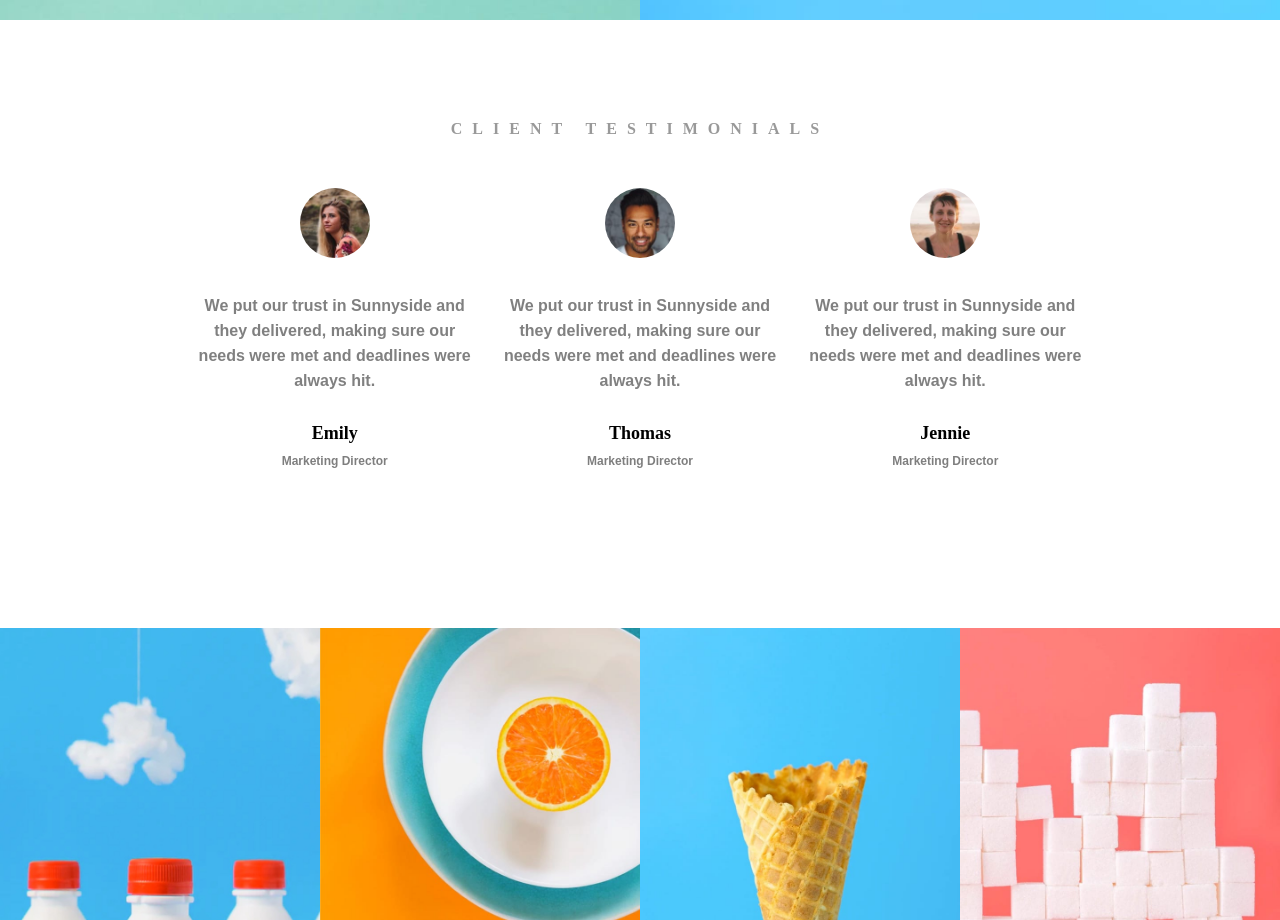
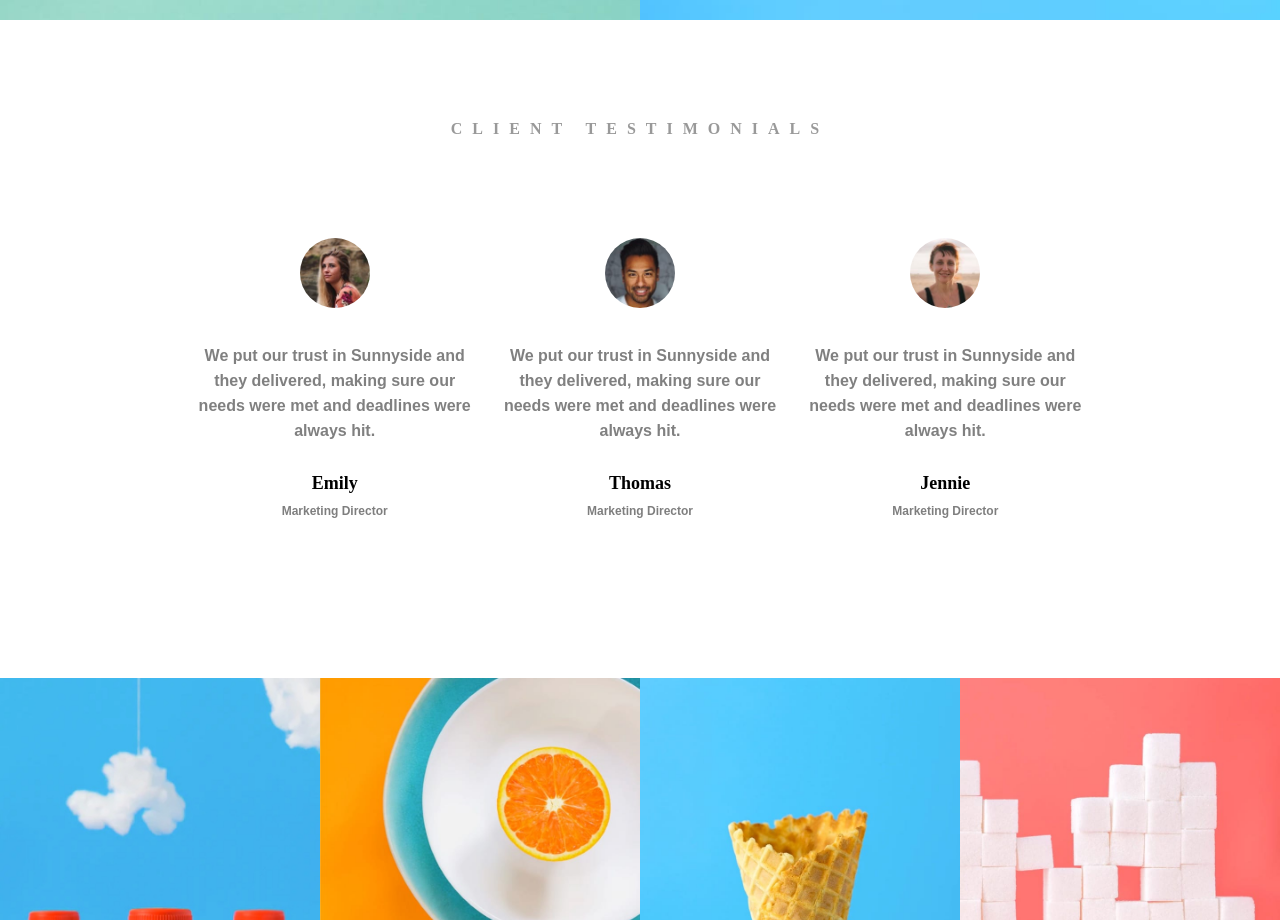
Before and after one commit to TatianaKeen/Hometask10, a website built with Parcel: page index.html in a window 1280 px wide. Shown: the part 2380-3300 px from the top of the page. Built offline with nearby package versions, Linux system fonts and the light colour scheme; a web font is replaced by a local one.

Commit message:
fix styles

```diff
--- a/src/style.css
+++ b/src/style.css
@@ -457,16 +457,12 @@ main .imageText img {
 /* Testimonials section */
 
 main section.testimonial {
-    flex-direction: column;
-}
-
-main section.testimonial {
     display: flex;
     flex-direction: column;
     align-items: center;
     text-align: center;
     justify-content: center;
-    gap: 50px;
+    gap: 100px;
     width: 100%;
     margin: 100px 0 100px 0;
 }
```
